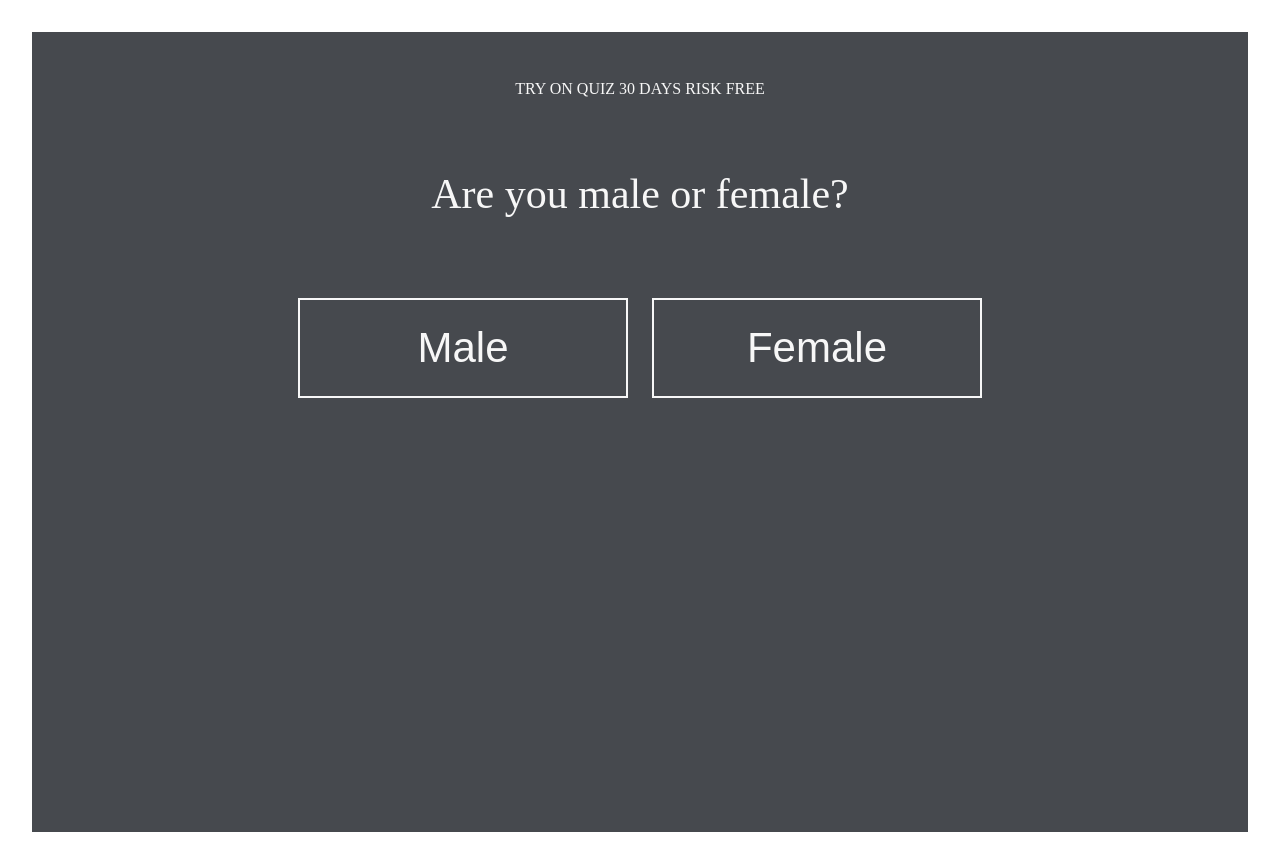
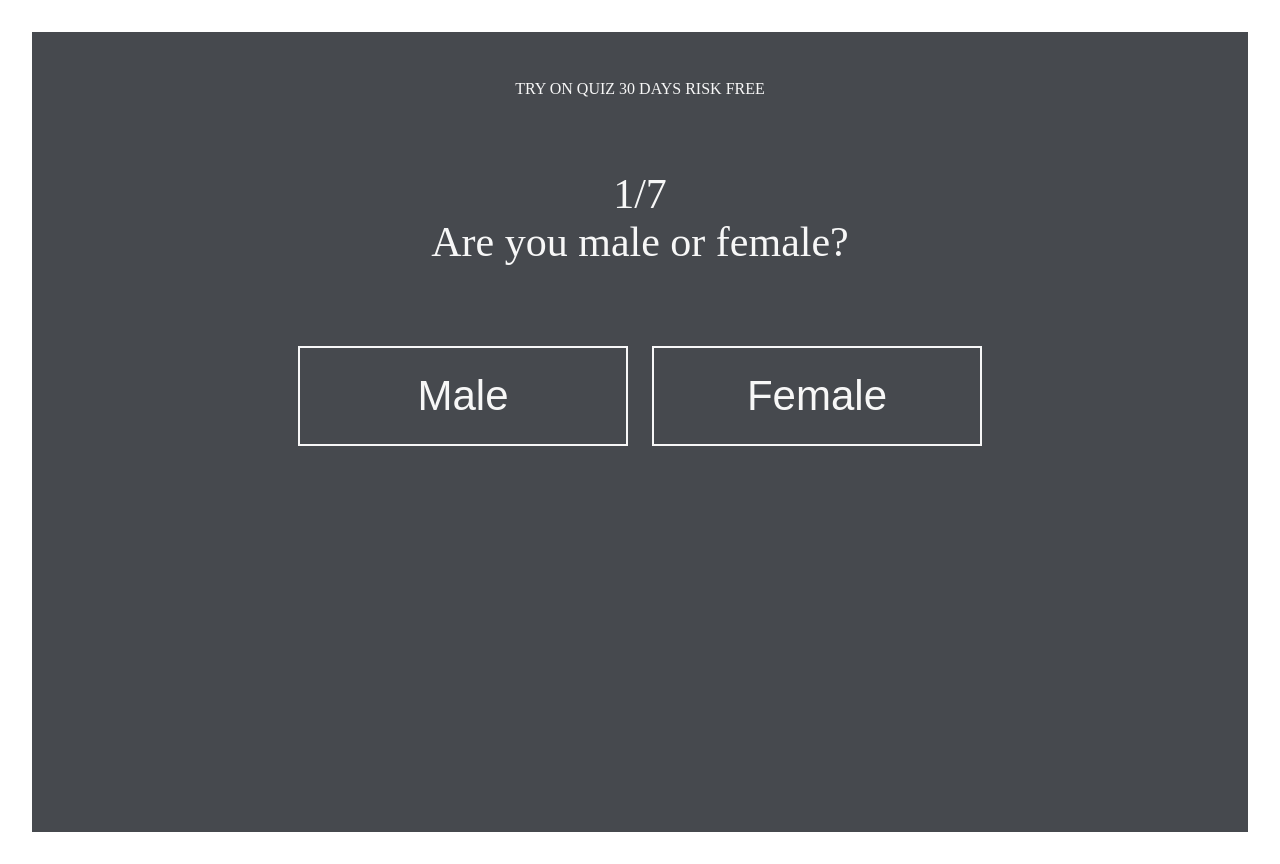
Before and after one commit to BilosNelly/quiz-poc, a React (Create React App) app: page / in a window 1280 px wide. Both pictures are taken after a click on the button "Try On Trial!". Built offline with nearby package versions, Linux system fonts and the light colour scheme.

Commit message:
Quick improvement

```diff
--- a/src/pages/QuizHomepage.jsx
+++ b/src/pages/QuizHomepage.jsx
@@ -4,7 +4,7 @@ export const QuizHomepage = (props) => {
     return (
         <div className="on-quiz">
             <div className="on-quiz__content">
-                <h1 className="on-quiz__content__title">Take the quiz and try your first pair!</h1>
+                <h1 className="on-quiz__content__title">Take the one minute quiz and try your first pair!</h1>
                 <button className="on-quiz__content__btn" type="button" onClick={props.onTrialClick}>
                     Try On Trial!
                 </button>
--- a/src/pages/QuizQuestions.jsx
+++ b/src/pages/QuizQuestions.jsx
@@ -2,6 +2,8 @@ export const QuizQuestions = (props) => {
 
     const firstAnswer = props.shoeData.questions && props.shoeData.questions[props.currentQuestion].answers[0].copy;
     const secondAnswer = props.shoeData.questions && props.shoeData.questions[props.currentQuestion].answers[1].copy;
+    const currentQuestionNumber = props.shoeData.questions && props.shoeData.questions[props.currentQuestion].id + 1;
+    const questionsLength = Object.keys(props.shoeData.questions).length;
 
     return (
         <div className="on-quiz__question-screen">
@@ -9,6 +11,7 @@ export const QuizQuestions = (props) => {
                 <span>Try on quiz 30 days risk free</span>
             </div>
             <div className="on-quiz__question-screen__question">
+                <div>{currentQuestionNumber}/{questionsLength}</div>
                 <span>{props.shoeData.questions && props.shoeData.questions[props.currentQuestion].copy}</span>
             </div>
             <div className="on-quiz__question-screen__actions">
```
